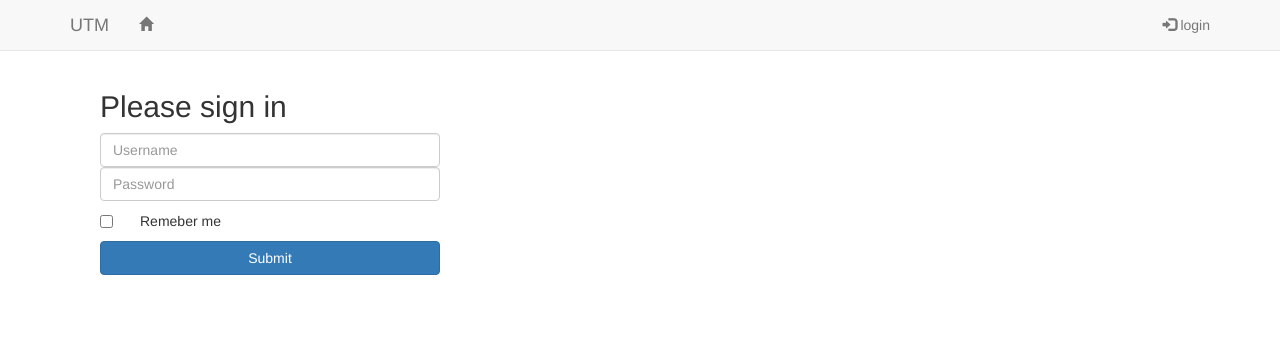
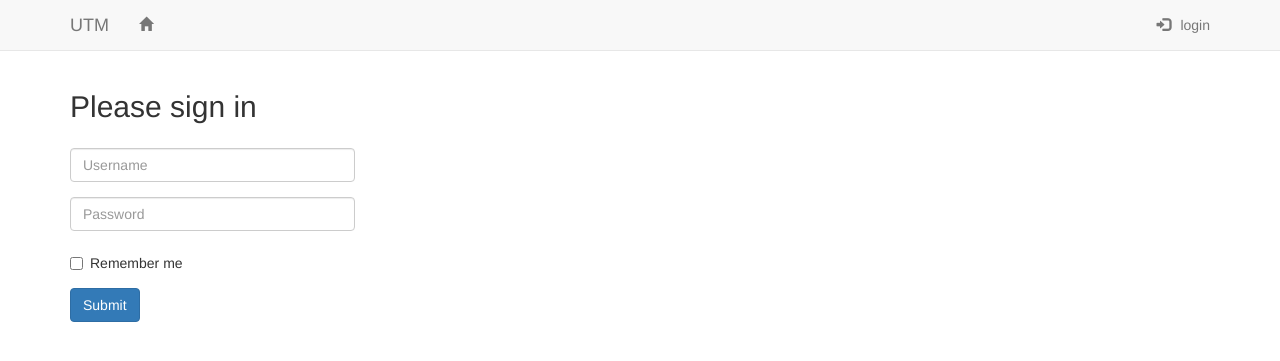
Before and after one commit to linshaolong5240/MarkYou, a Flask app: page /login in a window 1280 px wide. Shown: the top 361 px of the page. Run offline with Flask 2, Linux system fonts and the light colour scheme; some libraries are stand-ins or nearby versions.

Commit message:
1. model post add title 2. add write post and delete post 3. modified styles

```diff
--- a/app/main/forms.py
+++ b/app/main/forms.py
@@ -5,11 +5,12 @@ from wtforms import TextAreaField,StringField,PasswordField,BooleanField,SubmitF
 from wtforms.validators import Required
 
 class FormLogin(FlaskForm):
-    username   = StringField('Username', validators=[Required()])
-    password   = PasswordField('Password', validators = [Required()])
-    remeber_me = BooleanField('Remeber me')
-    submit     = SubmitField('Submit')
+    username    = StringField('Username', validators = [Required()])
+    password    = PasswordField('Password', validators = [Required()])
+    remember_me = BooleanField('Remember me')
+    submit      = SubmitField('Submit')
 
 class FormPost(FlaskForm):
-    pagedown   = PageDownField("what's on your mind?", validators = [Required()])
-    submit = SubmitField('Submit')
+    title    = StringField('Title', validators = [Required()])
+    pagedown = PageDownField("What's on your mind?", validators = [Required()])
+    submit   = SubmitField('Submit')
--- a/app/main/views.py
+++ b/app/main/views.py
@@ -1,5 +1,5 @@
 # -*- coding: utf-8 -*-
-from flask import current_app,request,render_template,redirect,url_for,flash
+from flask import current_app,request,render_template,redirect,url_for,flash,abort
 from flask_login import login_user,logout_user,login_required,current_user
 from .forms import FormLogin,FormPost
 from . import blueprint_main
@@ -8,18 +8,17 @@ from ..models import User,Role,Post,Permission
 
 @blueprint_main.route('/', methods=['GET', 'POST'])
 def index():
-    form = FormPost()
-    if current_user.can(Permission.WRITE_ARTICLES) and\
-            form.validate_on_submit():
-        post = Post(body=form.pagedown.data, author=current_user._get_current_object())
-        db.session.add(post)
-        db.session.commit()
-        return redirect(url_for('blueprint_main.index'))
+    # if current_user.can(Permission.WRITE_ARTICLES) and\
+    #         form.validate_on_submit():
+    #     post = Post(body=form.pagedown.data, author=current_user._get_current_object())
+    #     db.session.add(post)
+    #     db.session.commit()
+    #     return redirect(url_for('blueprint_main.index'))
     page = request.args.get('page', 1, type=int)
     pagination = Post.query.order_by(Post.timestamp.desc()).paginate(page, per_page=current_app.config['POSTS_PER_PAGE'], error_out=False)
     posts = pagination.items
     user_agent = request.headers.get('user-agent')
-    return render_template('index.html',form=form, posts=posts, pagination=pagination, user_agent=user_agent)
+    return render_template('index.html', posts=posts, pagination=pagination, user_agent=user_agent)
 
 @blueprint_main.route('/user/<username>')
 def user(username):
@@ -38,7 +37,7 @@ def login():
         user = User.query.filter_by(username=form.username.data).first()
         if user is not None and user.verify_password(form.password.data) :
             flash('login')
-            login_user(user,form.remeber_me.data)
+            login_user(user,form.remember_me.data)
             return redirect(url_for('blueprint_main.index'))
         else:
             flash('login error')
@@ -56,6 +55,22 @@ def post(id):
     post = Post.query.get_or_404(id)
     return render_template('post.html', posts=[post])
 
+@blueprint_main.route('/write_post', methods = ['GET','POST'])
+def write_post():
+    print('write_post')
+    if current_user.can(Permission.WRITE_ARTICLES) == False:
+        abort(404)
+
+    form = FormPost()
+    if form.validate_on_submit():
+        post = Post(title=form.title.data, body=form.pagedown.data, author=current_user._get_current_object())
+        print(post.body)
+        db.session.add(post)
+        db.session.commit()
+        flash("The post has been commited.")
+        return redirect(url_for('blueprint_main.index'))
+    return render_template("edit_post.html", form=form)
+
 @blueprint_main.route('/edit_post/<int:id>', methods = ['GET','POST'])
 def edit_post(id):
     post = Post.query.get_or_404(id)
@@ -64,10 +79,21 @@ def edit_post(id):
 
     form = FormPost()
     if form.validate_on_submit():
+        post.title = form.title.data
         post.body = form.pagedown.data
         db.session.add(post)
         db.session.commit()
         flash("The post has been updated.")
-        return redirect(url_for('.post', id=post.id))
+        return redirect(url_for('blueprint_main.post', id=post.id))
+    form.title.data = post.title
     form.pagedown.data = post.body
     return render_template("edit_post.html", form=form)
+
+@blueprint_main.route('/delete_post/<int:id>', methods = ['GET','POST'])
+def delete_post(id):
+    post = Post.query.get_or_404(id)
+    if current_user != post.author and not current_user.is_administrator():
+        abort(404)
+    db.session.delete(post)
+    db.session.commit()
+    return redirect(url_for('blueprint_main.index'))
--- a/app/models.py
+++ b/app/models.py
@@ -100,6 +100,7 @@ login_manager.anonymous_user = AnonymousUser
 class Post(db.Model):
     __tablename__ = 'posts'
     id = db.Column(db.Integer, primary_key=True)
+    title = db.Column(db.Text)
     body = db.Column(db.Text)
     body_html = db.Column(db.Text)
     timestamp = db.Column(db.DateTime, index=True, default=datetime.utcnow)
--- a/app/static/css/styles.css
+++ b/app/static/css/styles.css
@@ -4,8 +4,12 @@ body {
 textarea {
   resize: none;
 }
-.center-block {
+.navbar-avatar {
   display: block;
-  margin-left: auto;
-  margin-right: auto;
 }
+.glyphicon {
+  margin-right: 10px;
+}
+a:hover {
+  text-decoration: none;
+}
--- a/app/templates/_macros.html
+++ b/app/templates/_macros.html
@@ -1,4 +1,4 @@
-{% macro pagination_widget(pagination, endpoint)%}
+{% macro pagination_widget(pagination, endpoint) %}
 <nav class="text-center" aria-label="Page navigation">
 <ul class="pagination">
     <li {% if not pagination.has_prev %}class="disabled"{% endif %}>
--- a/app/templates/base.html
+++ b/app/templates/base.html
@@ -30,10 +30,19 @@
             {% block navbar_right %}
             <ul class="nav navbar-nav navbar-right">
                 {% if current_user.is_authenticated %}
-                <li><a href="/"><span class="glyphicon glyphicon glyphicon-pencil"></span></a></li>
-                <li><a href="{{ url_for('blueprint_main.logout') }}"><span class="glyphicon glyphicon glyphicon-log-out"></span> logout</a></li>
+                <li>
+                  <a href="{{ url_for('blueprint_main.user',username=current_user.username) }}">
+                  <img class="img-circle"
+                  src="{{ url_for('static', filename='avatar.jpg') }}"
+                  height="20"
+                  width="20">
+                  {{ current_user.username }}
+                  </a>
+                </li>
+                <li><a href="{{ url_for('blueprint_main.write_post') }}"><span class="glyphicon glyphicon glyphicon-pencil"></span>write</a></li>
+                <li><a href="{{ url_for('blueprint_main.logout') }}"><span class="glyphicon glyphicon glyphicon-log-out"></span>logout</a></li>
                 {% else %}
-                <li><a href="{{ url_for('blueprint_main.login') }}"><span class="glyphicon glyphicon glyphicon-log-in"></span> login</a></li>
+                <li><a href="{{ url_for('blueprint_main.login') }}"><span class="glyphicon glyphicon glyphicon-log-in"></span>login</a></li>
                 {% endif %}
             </ul>
             {% endblock %}
--- a/app/templates/edit_post.html
+++ b/app/templates/edit_post.html
@@ -1,8 +1,9 @@
 {% extends "base.html" %}
 {% import "bootstrap/wtf.html" as wtf %}
 {% block title %}Flasky - Edit Post{% endblock %}
+
 {% block page_content %}
-{{ wtf.quick_form(form) }}
+{% include "_edit_post.html" %}
 {% endblock %}
 
 {% block scripts %}
--- a/app/templates/login.html
+++ b/app/templates/login.html
@@ -9,21 +9,30 @@
   {{ message }}
 </div>
 {% endfor %}
-<div class="container-fluid">
-<div class="center-block">
-<form class="form-signin col-md-4" method="POST" action="{{ url_for('blueprint_main.login') }}">
+
+<div class="col-md-3">
+  <form class="form-horizontal" method="POST" action="{{ url_for('blueprint_main.login') }}">
     {{ form.hidden_tag() }}
-    <h2 class="form-signin-heading">Please sign in</h2>
+    <div class="form-group">
+      <h2>Please sign in</h2>
+    </div>
+    <div class="form-group">
       {{ form.username(class_="form-control", placeholder="Username") }}
+    </div>
+    <div class="form-group">
       {{ form.password(class_="form-control", placeholder="Password") }}
+    </div>
+    <div class="form-group">
       <div class="checkbox">
         <label>
-            {{ form.remeber_me }}
-            {{ form.remeber_me.label }}
+          {{ form.remember_me }} Remember me
         </label>
       </div>
-    {{ form.submit(class_="btn btn-primary btn-block") }}
+    </div>
+    <div class="form-group">
+      {{ form.submit(class_="btn btn-primary") }}
+    </div>
   </form>
 </div>
-</div>
+
 {% endblock %}
--- a/app/templates/user.html
+++ b/app/templates/user.html
@@ -13,4 +13,7 @@
         <a href="mailto:#">{{ user.email }}</a>
     </address>
 </div>
+
+{% include '_posts.html' %}
+
 {% endblock %}
```
Also changed, not shown: app/templates/_edit_post.html (added, +12 -0 lines), app/templates/_posts.html (+17 -14 lines), app/templates/index.html (+1 -21 lines). Lines whose indentation alone changed are shown as unchanged.
